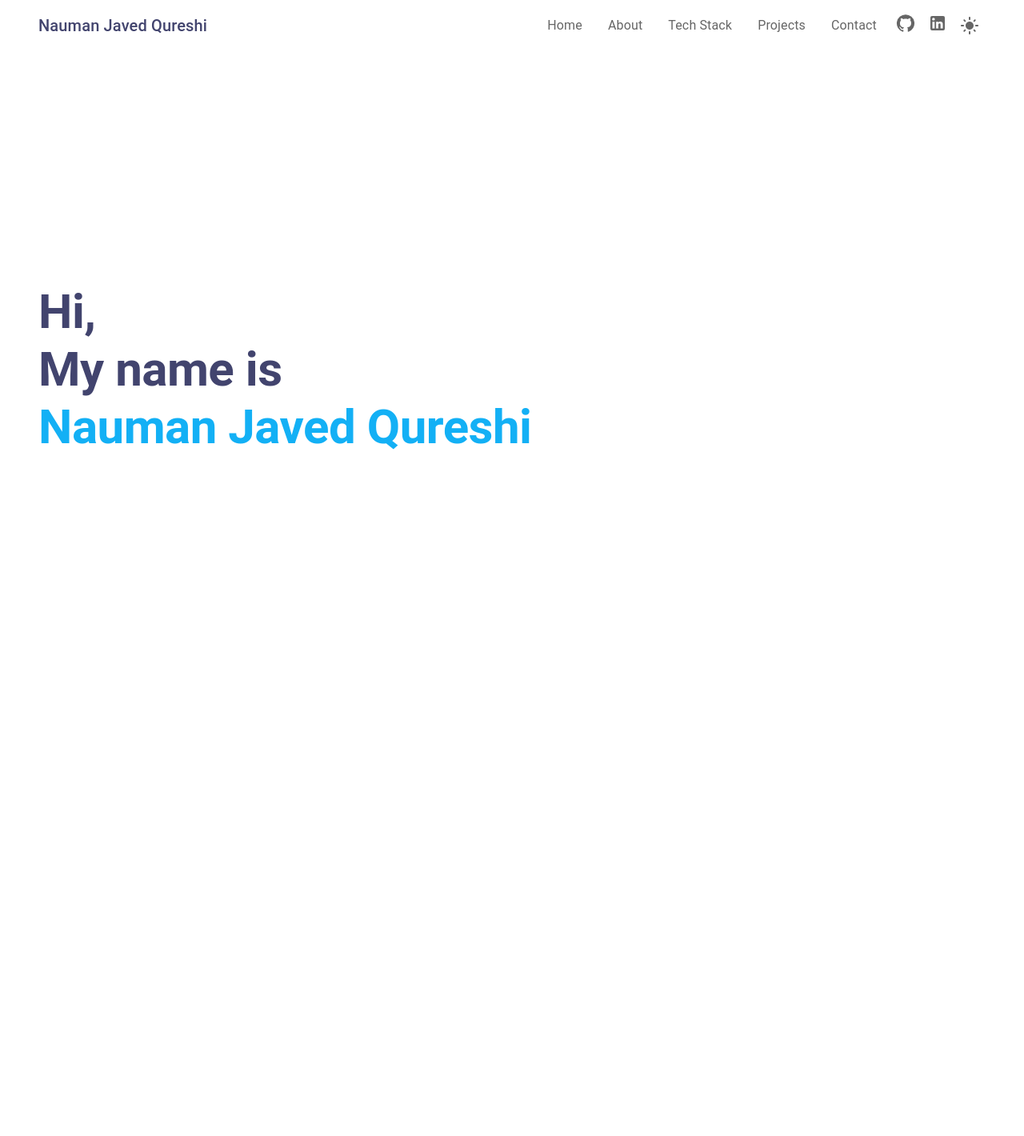
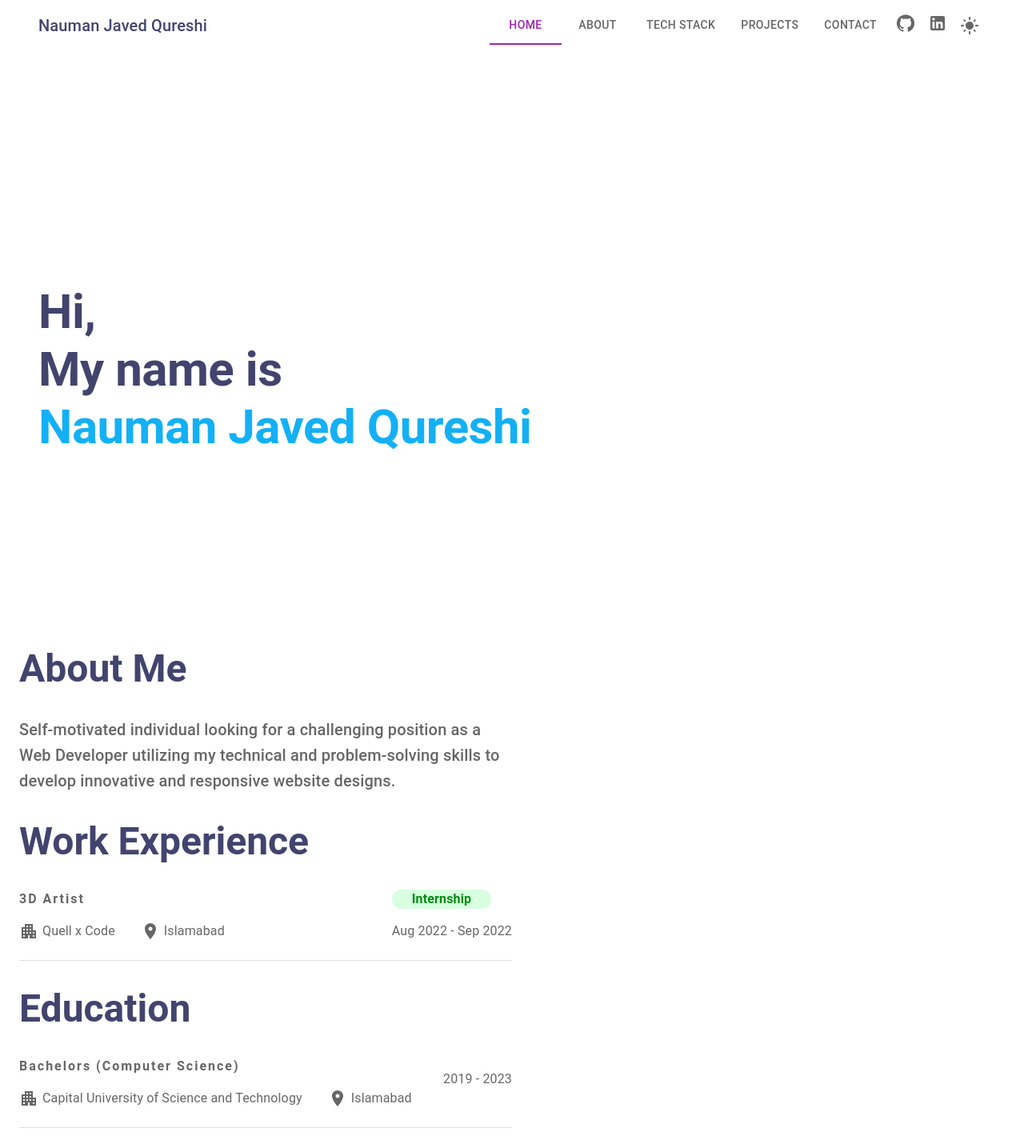
Before and after one commit to Nauman-Javed/admin-dashboard, a React (Create React App) app: page / in a window 1280 px wide. Shown: the top 1420 px of the page at 80% size. Before the commit the page ends 808 px from the top, so only its background shows below. Built offline with nearby package versions, Linux system fonts and the light colour scheme.

Commit message:
add about page

```diff
--- a/src/App.js
+++ b/src/App.js
@@ -10,7 +10,6 @@ function App() {
   return (
     <>
       <CssBaseline />
-
       <Box
         sx={{
           background: background,
@@ -19,9 +18,9 @@ function App() {
         <Container maxWidth={"xl"}>
           <Navbar />
           <Home />
-          {/* <About /> */}
-          {/* <TechStack />
-          <Projects />
+          <About />
+          <TechStack />
+          {/*<Projects />
           <Contact /> */}
         </Container>
       </Box>
--- /dev/null
+++ b/src/components/Experience.jsx
@@ -0,0 +1,74 @@
+import { Box, Divider, Typography } from "@mui/material";
+import React from "react";
+import LocationOnIcon from "@mui/icons-material/LocationOn";
+import ApartmentIcon from "@mui/icons-material/Apartment";
+import { useTheme } from "../theme";
+
+const Experience = ({ title, company, location, status, duration }) => {
+  const { subHeading, statusC, statusBackground } = useTheme();
+
+  return (
+    <div>
+      <Box display={"flex"} justifyContent={"space-between"} my={3}>
+        <Box>
+          <Typography
+            fontWeight={"bold"}
+            color={subHeading}
+            letterSpacing={2}
+            mb={2}
+          >
+            {title}
+          </Typography>
+          <Box display={"flex"} gap={4}>
+            <Typography
+              variant="body1"
+              sx={{
+                display: "flex",
+                gap: "5px",
+                alignItems: "center",
+                color: subHeading,
+              }}
+            >
+              <ApartmentIcon />
+              {company}
+            </Typography>
+            <Typography
+              variant="body1"
+              sx={{
+                display: "flex",
+                gap: "5px",
+                alignItems: "center",
+                color: subHeading,
+              }}
+            >
+              <LocationOnIcon />
+              {location}
+            </Typography>
+          </Box>
+        </Box>
+        <Box>
+          <Typography
+            variant="body1"
+            color={statusC}
+            sx={{
+              backgroundColor: statusBackground,
+              padding: " 0 25px",
+              borderRadius: "15px",
+              width: "fit-content",
+              marginBottom: 2,
+              fontWeight: "bold",
+            }}
+          >
+            {status}
+          </Typography>
+          <Typography variant="body1" color={subHeading}>
+            {duration}
+          </Typography>
+        </Box>
+      </Box>
+      <Divider />
+    </div>
+  );
+};
+
+export default Experience;
--- a/src/data/Constants.js
+++ b/src/data/Constants.js
@@ -1,7 +1,7 @@
 export const Links = [
-  { name: "Home" },
-  { name: "About" },
-  { name: "Tech Stack" },
-  { name: "Projects" },
-  { name: "Contact" },
+  { id: "1", name: "Home" },
+  { id: "2", name: "About" },
+  { id: "3", name: "Tech Stack" },
+  { id: "4", name: "Projects" },
+  { id: "5", name: "Contact" },
 ];
--- a/src/global/Navbar.jsx
+++ b/src/global/Navbar.jsx
@@ -3,20 +3,23 @@ import {
   Box,
   IconButton,
   Link,
-  MenuItem,
+  Tab,
+  Tabs,
   Toolbar,
   Typography,
 } from "@mui/material";
-import React from "react";
+import React, { useState } from "react";
 import { useTheme } from "../theme";
 import styled from "@emotion/styled";
 import GitHubIcon from "@mui/icons-material/GitHub";
 import LinkedInIcon from "@mui/icons-material/LinkedIn";
 import LightModeIcon from "@mui/icons-material/LightMode";
 import DarkModeIcon from "@mui/icons-material/DarkMode";
+import { Links } from "../data/Constants";
 
 const Navbar = () => {
   const { background, heading, subHeading, mode, setMode } = useTheme();
+  const [value, setValue] = useState("Home");
 
   const StyledAppbar = styled(AppBar)({
     boxShadow: "none",
@@ -28,6 +31,10 @@ const Navbar = () => {
     setMode(mode === "light" ? "dark" : "light");
   };
 
+  const handleChange = (e, val) => {
+    setValue(val);
+  };
+
   return (
     <>
       <StyledAppbar>
@@ -37,41 +44,18 @@ const Navbar = () => {
           </Typography>
           <Box display={"flex"} alignItems={"center"}>
             <Box display={"flex"} alignItems={"center"}>
-              <MenuItem
-                sx={{
-                  color: subHeading,
-                }}
+              <Tabs
+                value={value}
+                onChange={handleChange}
+                textColor="secondary"
+                indicatorColor="secondary"
               >
-                Home
-              </MenuItem>
-              <MenuItem
-                sx={{
-                  color: subHeading,
-                }}
-              >
-                About
-              </MenuItem>
-              <MenuItem
-                sx={{
-                  color: subHeading,
-                }}
-              >
-                Tech Stack
-              </MenuItem>
-              <MenuItem
-                sx={{
-                  color: subHeading,
-                }}
-              >
-                Projects
-              </MenuItem>
-              <MenuItem
-                sx={{
-                  color: subHeading,
-                }}
-              >
-                Contact
-              </MenuItem>
+                {Links.map((link) => (
+                  <Tab value={link.name} label={link.name}>
+                    {link.name}
+                  </Tab>
+                ))}
+              </Tabs>
             </Box>
             <Box>
               <IconButton>
--- a/src/theme.js
+++ b/src/theme.js
@@ -10,21 +10,37 @@ const ThemeProvider = ({ children }) => {
   let subHeading;
   let background;
   let linear;
+  let statusC;
+  let statusBackground;
+
   if (mode === "light") {
     heading = "#42446E";
     subHeading = "#666666";
     background = "#ffff";
     linear = "#13B0F5";
+    statusC = "#018C0F";
+    statusBackground = "#D7FFE0";
   } else {
     heading = "#D9D9D9";
     subHeading = "#A7A7A7";
     background = "#191919";
     linear = "#13B0F5";
+    statusC = "#018C0F";
+    statusBackground = "#D7FFE0";
   }
 
   return (
     <themeContext.Provider
-      value={{ heading, subHeading, background, linear, setMode, mode }}
+      value={{
+        heading,
+        subHeading,
+        background,
+        linear,
+        statusC,
+        statusBackground,
+        setMode,
+        mode,
+      }}
     >
       {children}
     </themeContext.Provider>
--- a/src/views/About.jsx
+++ b/src/views/About.jsx
@@ -1,7 +1,51 @@
+import { Box, Typography } from "@mui/material";
 import React from "react";
+import { useTheme } from "../theme";
+import Experience from "../components/Experience";
 
 const About = () => {
-  return <div>About</div>;
+  const { heading, subHeading } = useTheme();
+
+  return (
+    <Box
+      maxWidth={{ xl: "50%", lg: "50%", md: "100%", sm: "100%" }}
+      height={"100vh"}
+    >
+      <Box mb={4}>
+        <Typography variant="h3" fontWeight={"bold"} color={heading} mb={4}>
+          About Me
+        </Typography>
+        <Typography variant="h6" color={subHeading}>
+          Self-motivated individual looking for a challenging position as a Web
+          Developer utilizing my technical and problem-solving skills to develop
+          innovative and responsive website designs.
+        </Typography>
+      </Box>
+      <Box mb={4}>
+        <Typography variant="h3" fontWeight={"bold"} color={heading} mb={4}>
+          Work Experience
+        </Typography>
+        <Experience
+          title={"3D Artist"}
+          company={"Quell x Code"}
+          location={"Islamabad"}
+          status={"Internship"}
+          duration={"Aug 2022 - Sep 2022"}
+        />
+      </Box>
+      <Box>
+        <Typography variant="h3" fontWeight={"bold"} color={heading} mb={4}>
+          Education
+        </Typography>
+        <Experience
+          title={"Bachelors (Computer Science)"}
+          company={"Capital University of Science and Technology"}
+          location={"Islamabad"}
+          duration={"2019 - 2023"}
+        />
+      </Box>
+    </Box>
+  );
 };
 
 export default About;
```
Also changed, not shown: src/data/mockData.js (deleted, +0 -74 lines).
